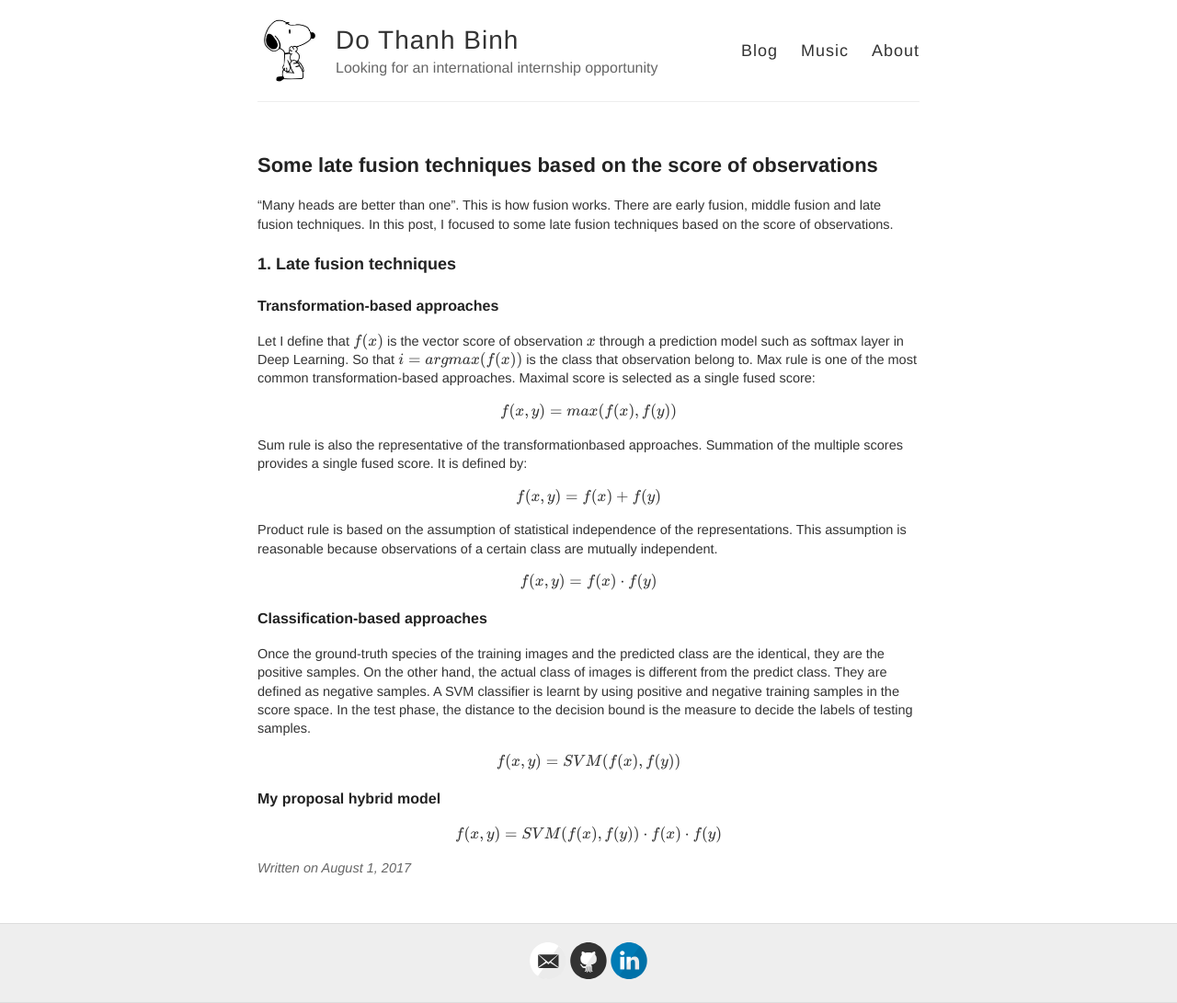
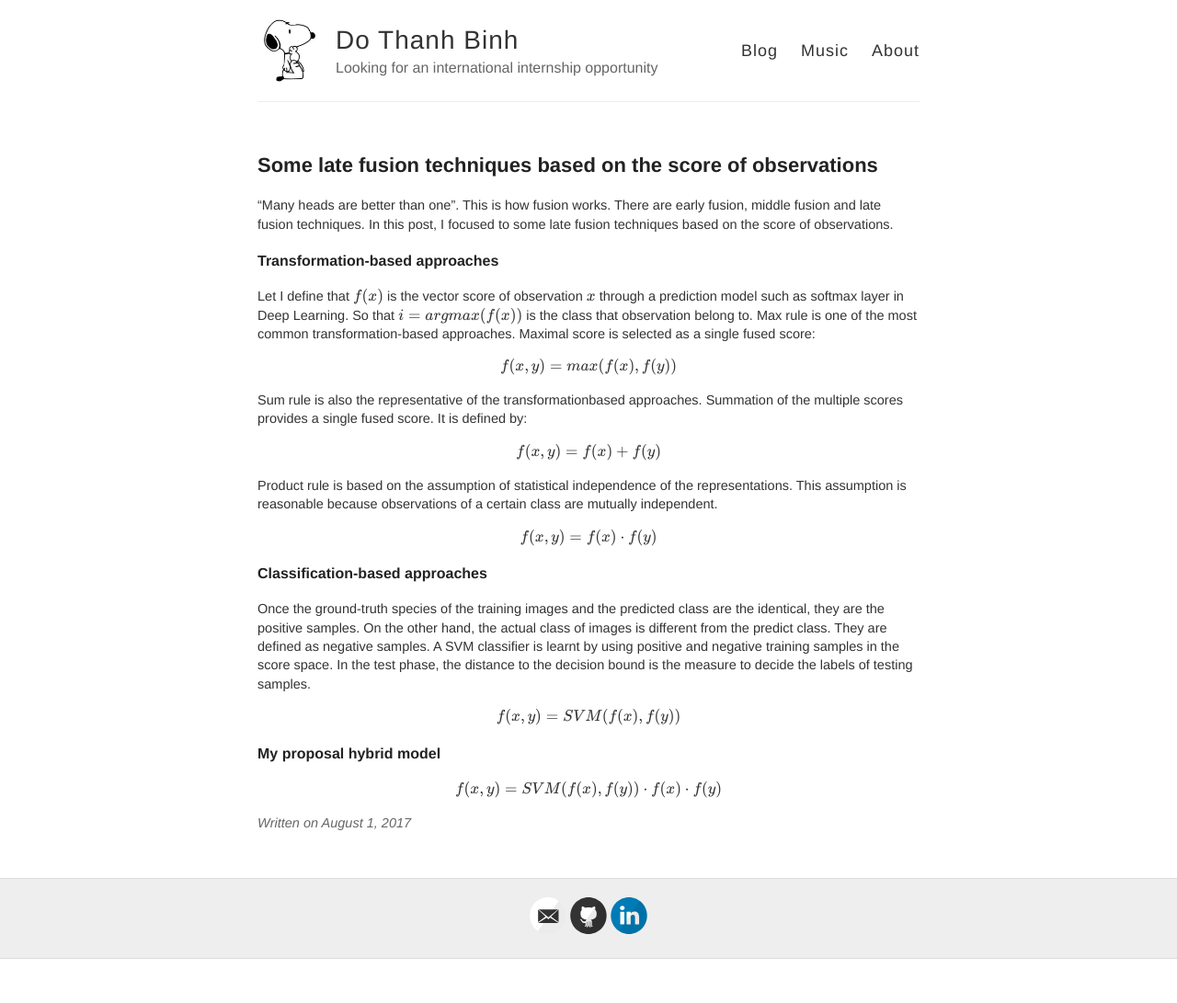
Before and after one commit to peace195/peace195.github.io, a Jekyll site: the page built from _posts/2017-08-01-late-fusion-score.md, in a window 1280 px wide. Shown: the whole page at 92% size. Built offline with Jekyll 4.4.1, drawn with Linux system fonts in a browser that asks for light colours; formulas are drawn with MathJax 3; comment, search, counter and statistics services are not loaded; after the commit the page ends 1043 px from its top, so only the background shows below that.

```diff
--- a/_posts/2017-08-01-late-fusion-score.md
+++ b/_posts/2017-08-01-late-fusion-score.md
@@ -5,8 +5,6 @@ title: Some late fusion techniques based on the score of observations
 
 "Many heads are better than one". This is how fusion works. There are early fusion, middle fusion and late fusion techniques.
 In this post, I focused to  some late fusion techniques based on the score of observations.
-
-## 1. Late fusion techniques
 
 ### Transformation-based approaches
 
```
